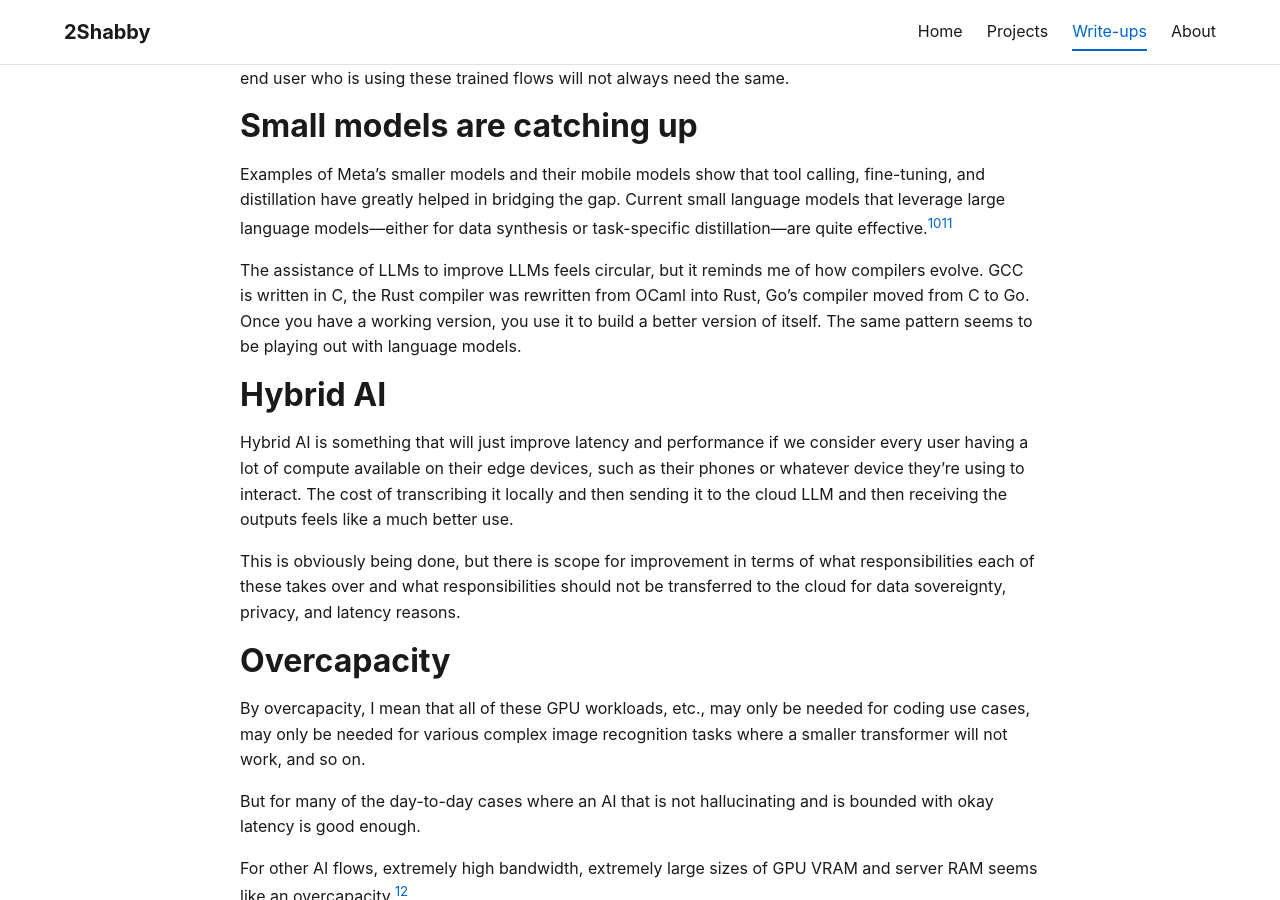
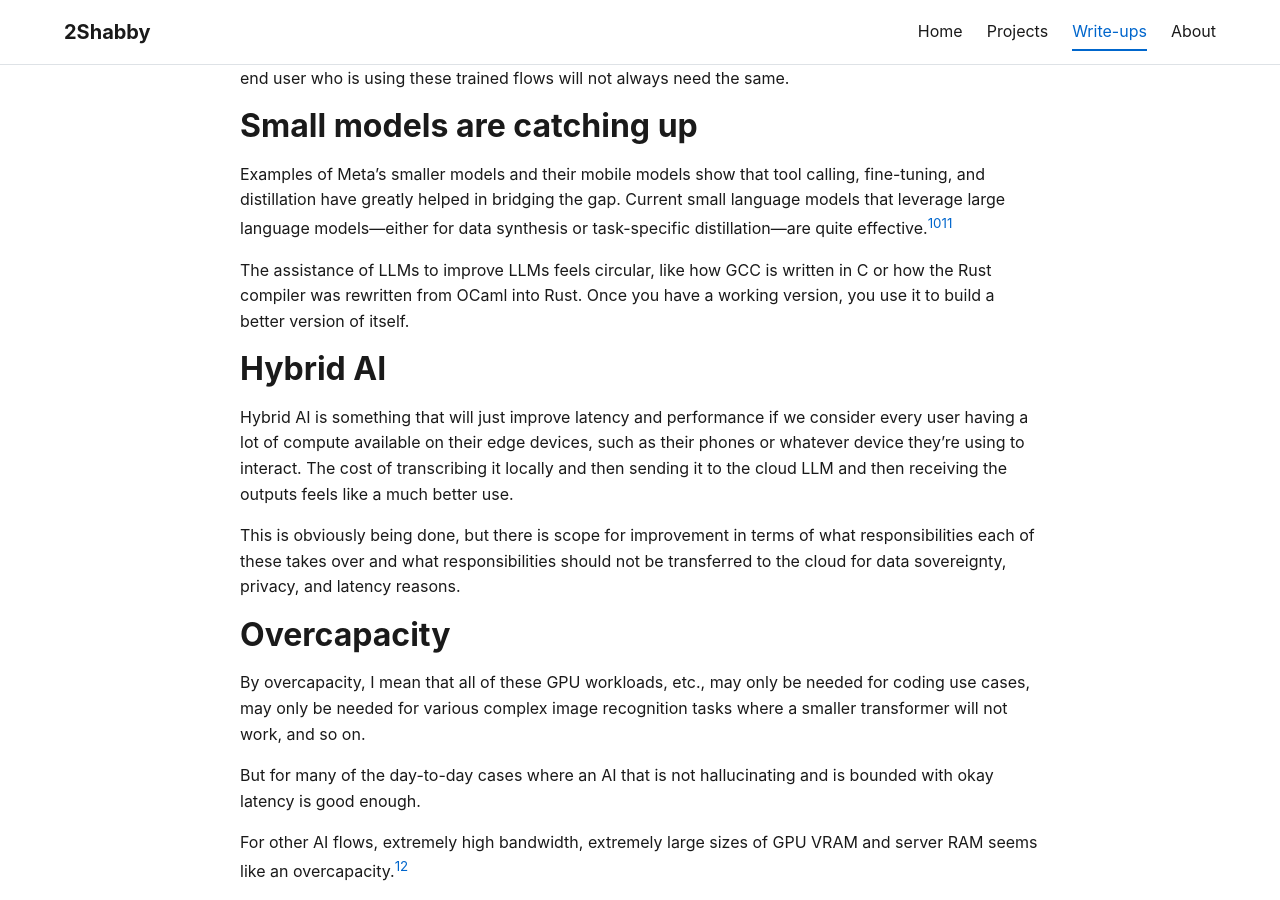
Before and after one commit to 2Shabby/2shabby.github.io, a Jekyll site: the page built from _posts/2026-01-15-on-memory-inference-and-overcapacity-in-ai.md, in a window 1280 px wide and 900 px high, scrolled down 1862 px. Built offline with Jekyll 4.4.1, drawn with Linux system fonts in a browser that asks for light colours.

Commit message:
Simplify compiler analogy to 2 examples
Co-authored-by: myclanker <myclanker@gmail.com>

```diff
--- a/_posts/2026-01-15-on-memory-inference-and-overcapacity-in-ai.md
+++ b/_posts/2026-01-15-on-memory-inference-and-overcapacity-in-ai.md
@@ -53,7 +53,7 @@ The complexity of fine-tuning transformers and orchestrating agents—maybe a mi
 
 Examples of Meta's smaller models and their mobile models show that tool calling, fine-tuning, and distillation have greatly helped in bridging the gap. Current small language models that leverage large language models—either for data synthesis or task-specific distillation—are quite effective.[^10][^11]
 
-The assistance of LLMs to improve LLMs feels circular, but it reminds me of how compilers evolve. GCC is written in C, the Rust compiler was rewritten from OCaml into Rust, Go's compiler moved from C to Go. Once you have a working version, you use it to build a better version of itself. The same pattern seems to be playing out with language models.
+The assistance of LLMs to improve LLMs feels circular, like how GCC is written in C or how the Rust compiler was rewritten from OCaml into Rust. Once you have a working version, you use it to build a better version of itself.
 
 ## Hybrid AI
 
```
